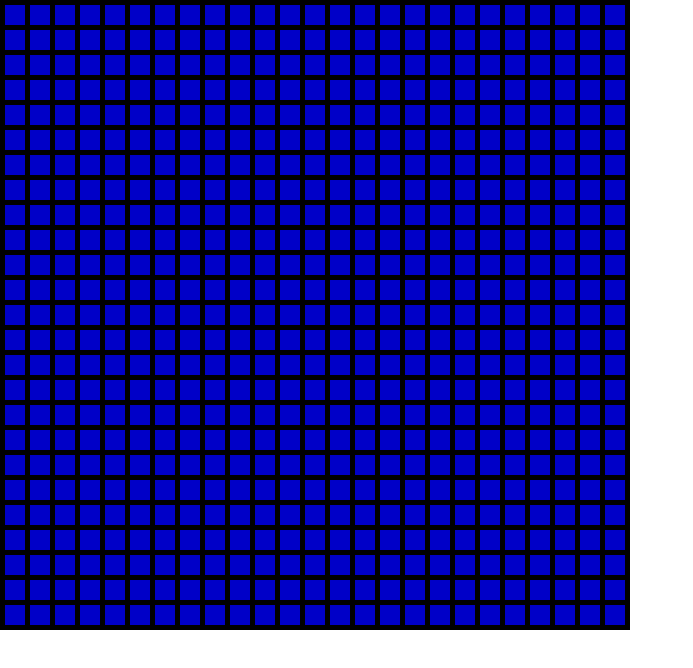
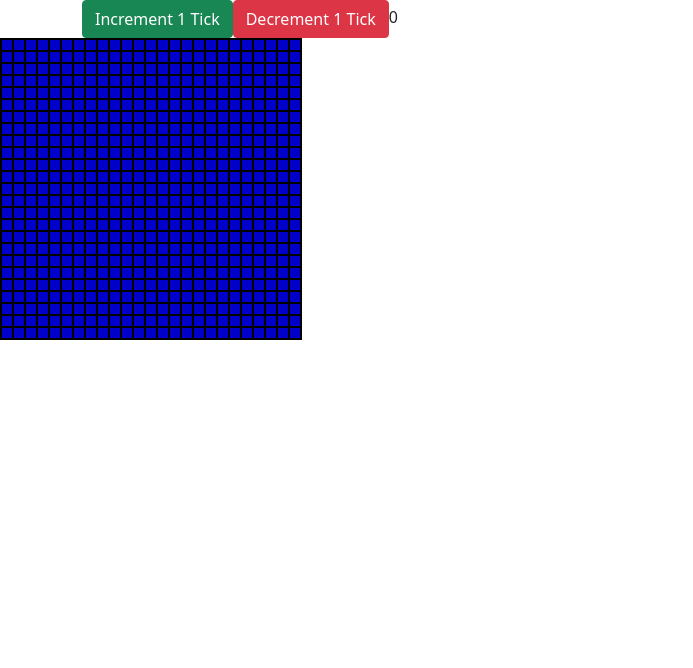
Before and after one commit to hgmtrebing/React-Game-Of-Life, a React app: page / in a window 1280 px wide. Shown: the top 668 px of the page, without its empty margins (0-693 px from the left). Built offline with nearby package versions, Linux system fonts and the light colour scheme.

Commit message:
Large refactor so that App contains the entire state of the Board (rather than GolBoard).

```diff
--- a/package.json
+++ b/package.json
@@ -6,7 +6,7 @@
   "scripts": {
     "typescript-compile": "tsc -b src/server",
     "start": "node bin/server.js",
-    "build": "webpack --mode production",
+    "build": "webpack --mode development",
     "test": "echo \"Error: no test specified\" && exit 1"
   },
   "keywords": [],
--- a/src/ui/app.tsx
+++ b/src/ui/app.tsx
@@ -1,4 +1,5 @@
 import React from 'react';
+import {Toolbar} from "./toolbar";
 import {GolBoard} from "./board";
 
 type AppProps = {
@@ -6,18 +7,103 @@ type AppProps = {
 }
 
 type AppState = {
+    tick: number;
+    cellSize: number;
+    cellBorder: number;
+    widthInCells: number;
+    heightInCells: number;
+    board: Array<Array<GolCell>>;
+    cellsToUpdate: Set<GolCell>;
+}
 
+export type GolCell = {
+    x: number;
+    y: number;
+    isLiving: boolean;
 }
 
 class App extends React.Component<AppProps, AppState>{
+    constructor(props: AppProps) {
+        super(props);
+
+        this.state = {
+            tick: 0,
+            cellSize: 10,
+            cellBorder: 2,
+            widthInCells: 25,
+            heightInCells: 25,
+            board: new Array<Array<GolCell>>(),
+            cellsToUpdate: new Set<GolCell>()
+        };
+
+        this.tickIncrementer = this.tickIncrementer.bind(this);
+        this.initializeBoard = this.initializeBoard.bind(this);
+        this.toggleCell = this.toggleCell.bind(this);
+
+        this.initializeBoard(false);
+    }
 
     render() {
         return (
             <div id={"app"}>
-                <GolBoard width={25} height={25} cellSize={20} cellBorder={5}/>
+
+                <Toolbar currentTick={this.state.tick} incrementTick={this.tickIncrementer}/>
+
+                <GolBoard width={this.state.widthInCells}
+                          height={this.state.heightInCells}
+                          cellSize={this.state.cellSize}
+                          cellBorder={this.state.cellBorder}
+                          cellToggler={this.toggleCell}
+                          cellsToUpdate={this.state.cellsToUpdate}
+                />
+
             </div>
         );
     }
+
+    tickIncrementer() {
+        let newState: AppState;
+        newState = this.state;
+        newState.tick++;
+        this.setState(newState);
+    }
+
+    initializeBoard(componentMounted: boolean) {
+        let newState: AppState = this.state;
+
+        for (var x = 0; x < newState.widthInCells; x++) {
+            newState.board.push([]);
+            for (var y = 0; y < newState.heightInCells; y++) {
+
+                // Create a new Cell and add it to the board
+                newState.board[x].push({
+                    x: x,
+                    y: y,
+                    isLiving: false
+                });
+
+                newState.cellsToUpdate.add(newState.board[x][y]);
+            }
+        }
+
+        if (componentMounted) {
+            this.setState(newState);
+        } else {
+            this.state = newState;
+        }
+    }
+
+    toggleCell(x: number, y: number) {
+        let newState: AppState = this.state
+        if (x < newState.board.length && y < newState.board[x].length) {
+            newState.board[x][y].isLiving = !this.state.board[x][y].isLiving;
+            newState.cellsToUpdate.add(newState.board[x][y]);
+
+            this.setState(newState);
+        }
+
+    }
 }
 
+
 export default App;
--- a/src/ui/board.tsx
+++ b/src/ui/board.tsx
@@ -1,23 +1,23 @@
 import React, {RefObject, useEffect} from 'react';
 import ReactDOM from 'react-dom';
+import {GolCell} from "./app";
 
 export type GolBoardProps = {
     width: number;
     height: number;
     cellSize: number;
     cellBorder: number;
+    cellToggler: CellToggler;
+    cellsToUpdate: Set<GolCell>;
 }
 
 export type GolBoardState = {
-    tick: number;
-    cells: Array<Array<GolCell>>;
 }
 
-export type GolCell = {
-    x: number;
-    y: number;
-    isLiving: boolean;
+type CellToggler = {
+    (x: number, y: number): void;
 }
+
 
 export class GolBoard extends React.Component<GolBoardProps, GolBoardState> {
     canvasRef : RefObject<any>;
@@ -25,61 +25,47 @@ export class GolBoard extends React.Component<GolBoardProps, GolBoardState> {
     constructor(props: GolBoardProps) {
         super(props);
         this.canvasRef = React.createRef();
-        let cells = [];
-        for (var x = 0; x < this.props.width; x++) {
-            cells.push([]);
-            for (var y = 0; y < this.props.width; y++) {
-                cells[x].push({
-                    x: x,
-                    y: y,
-                    isLiving: false
-                });
-            }
-        }
-
-        this.state = {
-            tick: 0,
-            cells: cells
-        }
 
         this.onClick = this.onClick.bind(this);
     }
 
     update() {
-        var canvas = this.canvasRef.current;
-        const context = canvas.getContext('2d')
-        //Our first draw
+        const context = this.getContext();
+        this.drawBackground(context);
+        this.drawCells(context);
+    }
+
+    getContext() {
+        const canvas = this.canvasRef.current;
+        return canvas.getContext('2d');
+    }
+
+    drawBackground(context) {
         context.fillStyle = '#000000'
         context.fillRect(0, 0, context.canvas.width, context.canvas.height)
-        this.drawCells();
     }
 
-    drawCells() {
-        var canvas = this.canvasRef.current;
-        const context = canvas.getContext('2d')
+    drawCells(context) {
+        this.props.cellsToUpdate.forEach((cell) => {
+            this.drawCell(cell, context);
+        });
+    }
 
-        for (var x = 0; x < this.state.cells.length; x++) {
-            for (var y = 0; y < this.state.cells[x].length; y++) {
+    drawCell(cell: GolCell, context: any) {
+        let x: number = cell.x;
+        let y: number = cell.y;
+
         let xCellStart = x * this.props.cellSize + ((1+x) * this.props.cellBorder);
         let yCellStart = y * this.props.cellSize + ((1+y) * this.props.cellBorder);
 
-                /*
-                if ( (x % 2 == 0 && y % 2 == 0) || (x % 2 == 1 && y % 2 == 1)) {
-                    context.fillStyle = 'rgb(200, 0, 0)';
-                } else {
-                    context.fillStyle = 'rgb(0, 0, 200)';
-                }
-                 */
 
-                if (this.state.cells[x][y].isLiving) {
+        if (cell.isLiving) {
             context.fillStyle = 'rgb(200, 0, 0)';
         } else {
             context.fillStyle = 'rgb(0, 0, 200)';
         }
 
         context.fillRect(xCellStart, yCellStart, this.props.cellSize, this.props.cellSize);
-            }
-        }
     }
 
     onClick(event: any) {
@@ -95,13 +81,7 @@ export class GolBoard extends React.Component<GolBoardProps, GolBoardState> {
             return;
         }
 
-        let cells = this.state.cells;
-        let tick = this.state.tick;
-        cells[column][row].isLiving = !cells[column][row].isLiving;
-        this.setState({
-            cells: cells,
-            tick: tick
-        })
+        this.props.cellToggler(column, row);
     }
 
     componentDidMount() {
--- /dev/null
+++ b/src/ui/toolbar.tsx
@@ -0,0 +1,32 @@
+import React from 'react';
+import ReactDOM from 'react-dom';
+import Container from 'react-bootstrap/Container';
+import Row from 'react-bootstrap/Row';
+import Button from 'react-bootstrap/Button';
+import Col from 'react-bootstrap/Col';
+
+type ToolbarProps = {
+    currentTick: number;
+    incrementTick: TickIncrementer;
+}
+
+type TickIncrementer = {
+    ():void;
+}
+
+export class Toolbar extends React.Component<ToolbarProps, any> {
+
+    constructor(props: ToolbarProps) {
+        super(props);
+    }
+
+    render() {
+        return (
+            <Container id={"gol-toolbar"}>
+                <Button onClick={this.props.incrementTick} id={"increment-tick"} variant={"success"}>Increment 1 Tick</Button>
+                <Button id={"decrement-tick"} variant={"danger"}>Decrement 1 Tick</Button>
+                {this.props.currentTick}
+            </Container>
+        );
+    }
+}
```
Also changed, not shown: src/server/server.ts (+10 -2 lines). Lines whose indentation alone changed are shown as unchanged.
